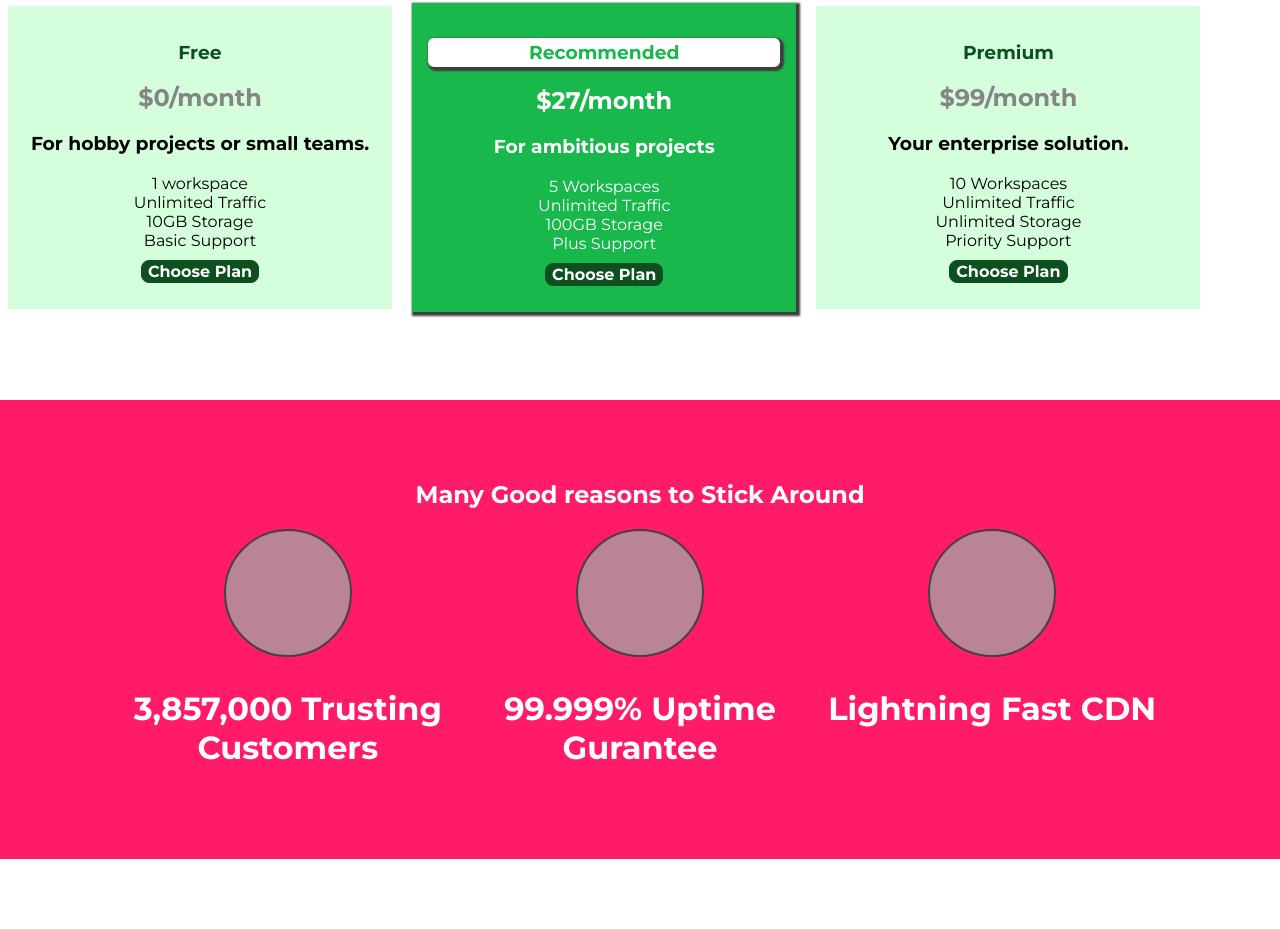
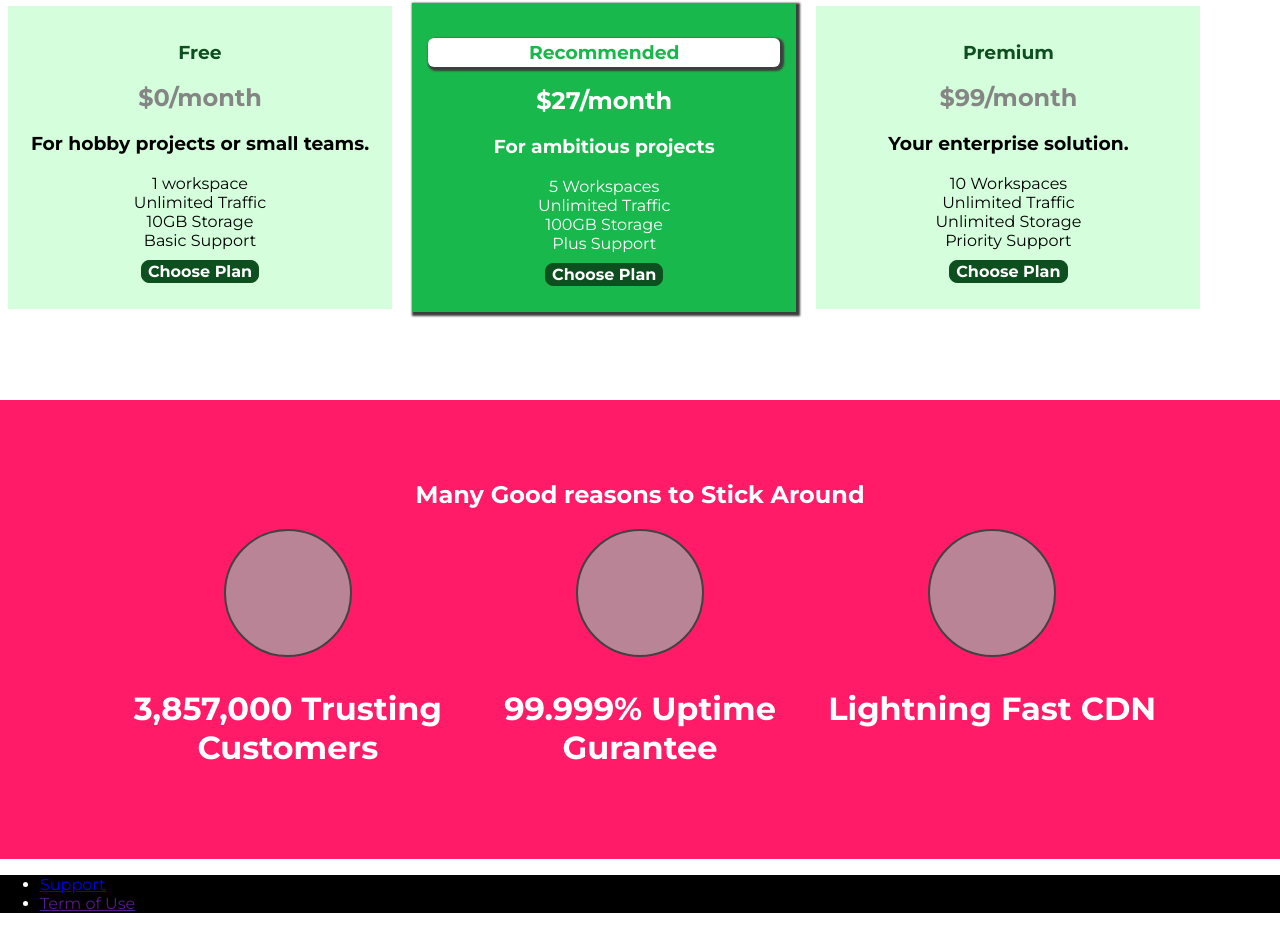
Before and after one commit to woobaik/css_, a plain HTML site: page index.html in a window 1280 px wide. Shown: the part 645-1574 px from the top of the page. Before the commit the page ends 1504 px from the top, so only its background shows below. Drawn offline with Linux system fonts and the light colour scheme; a web font is replaced by a local one.

Commit message:
Made footer section

```diff
--- a/index.html
+++ b/index.html
@@ -106,5 +106,17 @@
       </ul>
     </section>
   </main>
+  <footer class="main-footer">
+    <nav>
+      <ul>
+        <li>
+          <a href="#">Support</a>
+        </li>
+        <li>
+          <a href="">Term of Use</a>
+        </li>
+      </ul>
+    </nav>
+  </footer>
 </body>
 </html>
--- a/style.css
+++ b/style.css
@@ -180,3 +180,9 @@ body {
   border-radius: 50%;
   margin: auto;
 }
+
+.main-footer {
+  margin-top: 0px;
+  background: black;
+  color: white;
+}
```
